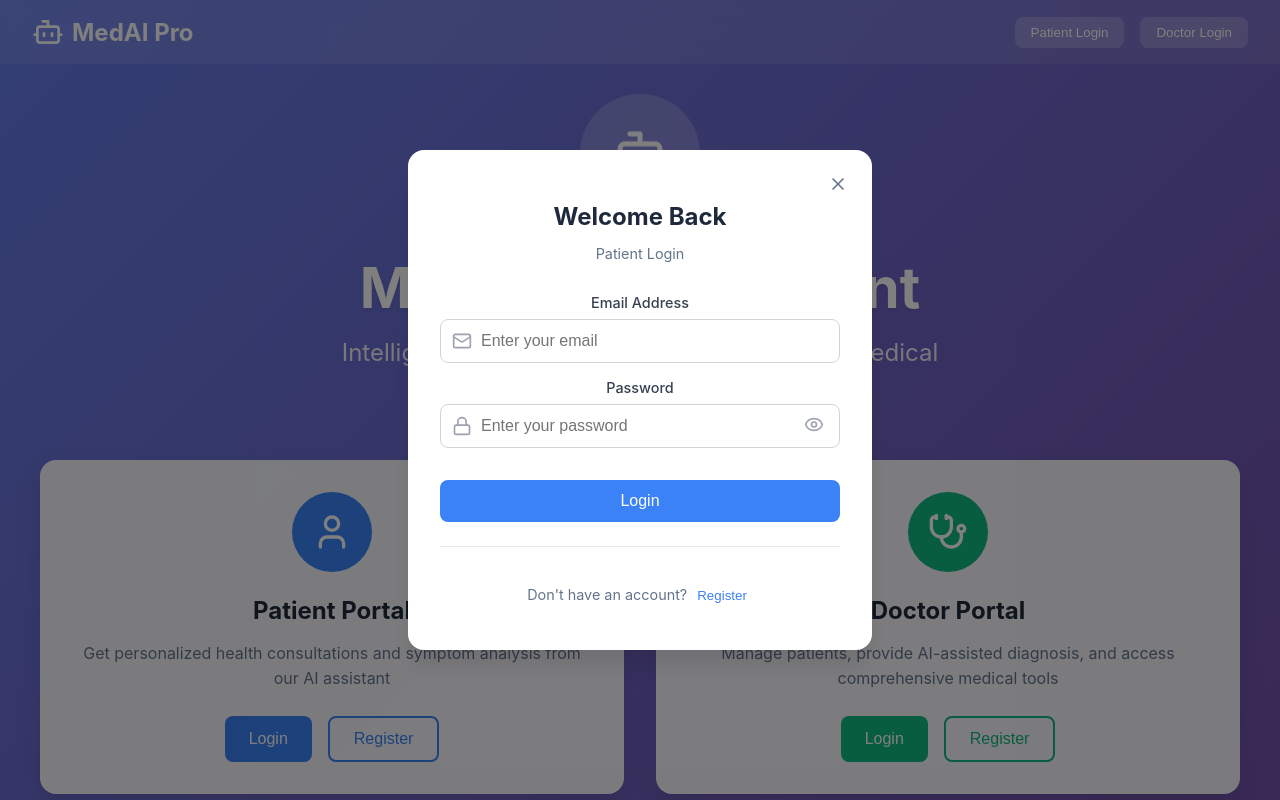
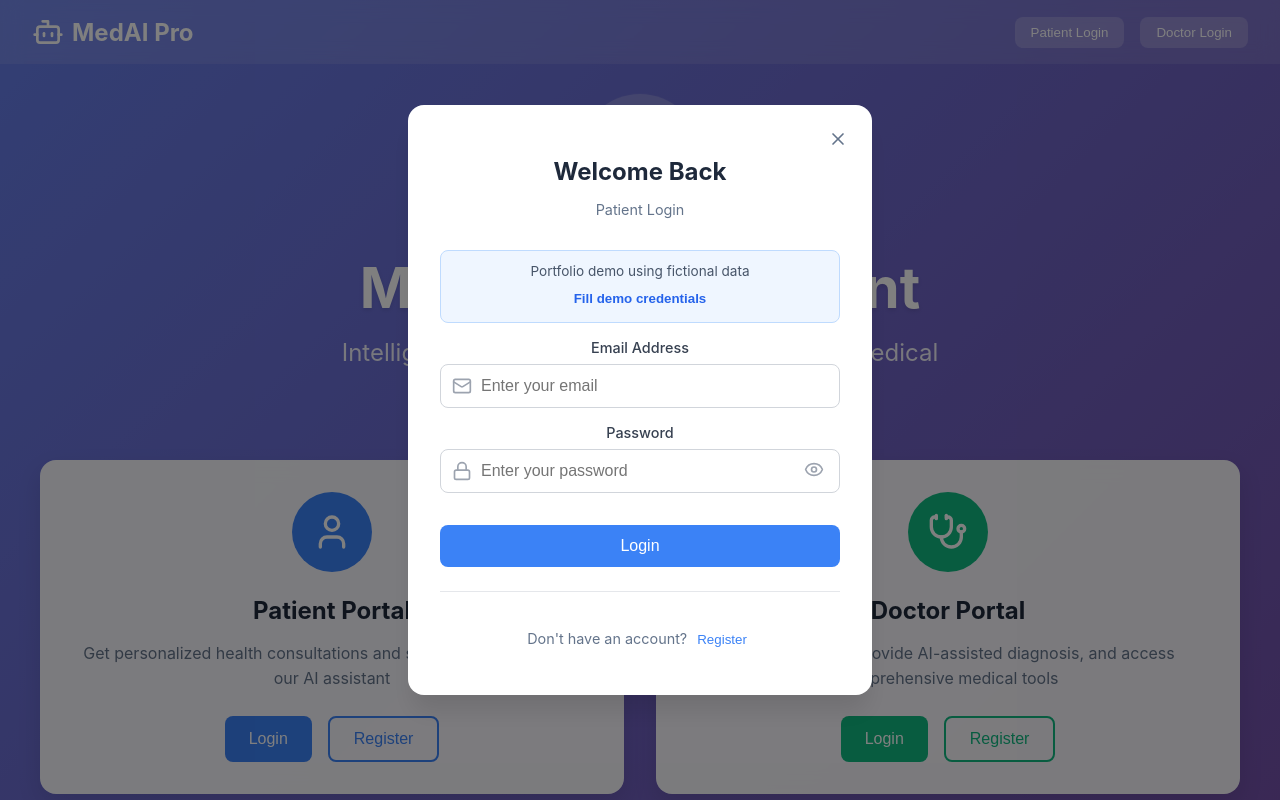
Before and after one commit to DKon109/AI-chatbot, a React (Vite) app in the folder medical-ai-enhanced/frontend/: page / in a window 1280 px wide. Both pictures are taken after a click on the button "Patient Login". Shown: the top 800 px of the page. Built offline with nearby package versions, Linux system fonts and the light colour scheme; no server answers; the HTML template or start-up script is replaced by a standard one.

Commit message:
Add recruiter-friendly live demo access

```diff
--- a/medical-ai-enhanced/frontend/src/components/AuthModal.tsx
+++ b/medical-ai-enhanced/frontend/src/components/AuthModal.tsx
@@ -62,6 +62,17 @@ const AuthModal: React.FC<AuthModalProps> = ({ mode, userType, onClose }) => {
       ...prev,
       [e.target.name]: e.target.value
     }));
+  };
+
+  const fillDemoCredentials = () => {
+    setFormData(prev => ({
+      ...prev,
+      email: userType === 'patient'
+        ? 'demo.patient@example.com'
+        : 'demo.doctor@example.com',
+      password: 'PortfolioDemo!2026'
+    }));
+    setError('');
   };
 
   return (
@@ -137,6 +148,35 @@ const AuthModal: React.FC<AuthModalProps> = ({ mode, userType, onClose }) => {
             fontSize: '0.9rem'
           }}>
             {error}
+          </div>
+        )}
+
+        {mode === 'login' && (
+          <div style={{
+            backgroundColor: '#eff6ff',
+            border: '1px solid #bfdbfe',
+            borderRadius: '0.5rem',
+            padding: '0.75rem',
+            marginBottom: '1rem',
+            textAlign: 'center'
+          }}>
+            <p style={{ color: '#475569', fontSize: '0.85rem', margin: '0 0 0.5rem' }}>
+              Portfolio demo using fictional data
+            </p>
+            <button
+              type="button"
+              onClick={fillDemoCredentials}
+              style={{
+                background: 'none',
+                border: 'none',
+                color: userType === 'patient' ? '#2563eb' : '#059669',
+                cursor: 'pointer',
+                fontWeight: '600',
+                padding: '0.25rem'
+              }}
+            >
+              Fill demo credentials
+            </button>
           </div>
         )}
 
--- a/medical-ai-enhanced/frontend/src/components/HomePage.tsx
+++ b/medical-ai-enhanced/frontend/src/components/HomePage.tsx
@@ -308,9 +308,9 @@ const HomePage: React.FC = () => {
               backdropFilter: 'blur(10px)'
             }}>
               <Zap size={32} color="white" style={{ marginBottom: '1rem' }} />
-              <h4 style={{ color: 'white', marginBottom: '0.5rem' }}>AI-Powered</h4>
+              <h4 style={{ color: 'white', marginBottom: '0.5rem' }}>Structured Guidance</h4>
               <p style={{ color: 'rgba(255, 255, 255, 0.8)', fontSize: '0.9rem' }}>
-                Advanced AI technology for accurate health assessments
+                Deterministic symptom analysis with safety-focused recommendations
               </p>
             </div>
             <div style={{
@@ -321,9 +321,9 @@ const HomePage: React.FC = () => {
               backdropFilter: 'blur(10px)'
             }}>
               <Shield size={32} color="white" style={{ marginBottom: '1rem' }} />
-              <h4 style={{ color: 'white', marginBottom: '0.5rem' }}>Secure & Private</h4>
+              <h4 style={{ color: 'white', marginBottom: '0.5rem' }}>Role-Based Access</h4>
               <p style={{ color: 'rgba(255, 255, 255, 0.8)', fontSize: '0.9rem' }}>
-                Your health data is protected with enterprise-grade security
+                Separate patient and doctor workflows with authenticated routes
               </p>
             </div>
             <div style={{
@@ -334,9 +334,9 @@ const HomePage: React.FC = () => {
               backdropFilter: 'blur(10px)'
             }}>
               <Heart size={32} color="white" style={{ marginBottom: '1rem' }} />
-              <h4 style={{ color: 'white', marginBottom: '0.5rem' }}>24/7 Available</h4>
+              <h4 style={{ color: 'white', marginBottom: '0.5rem' }}>Portfolio Demo</h4>
               <p style={{ color: 'rgba(255, 255, 255, 0.8)', fontSize: '0.9rem' }}>
-                Get health support whenever you need it, day or night
+                Educational prototype using fictional data, not medical advice
               </p>
             </div>
           </div>
```
Also changed, not shown: 1 other file (tests, documents, lock files or other folders).
